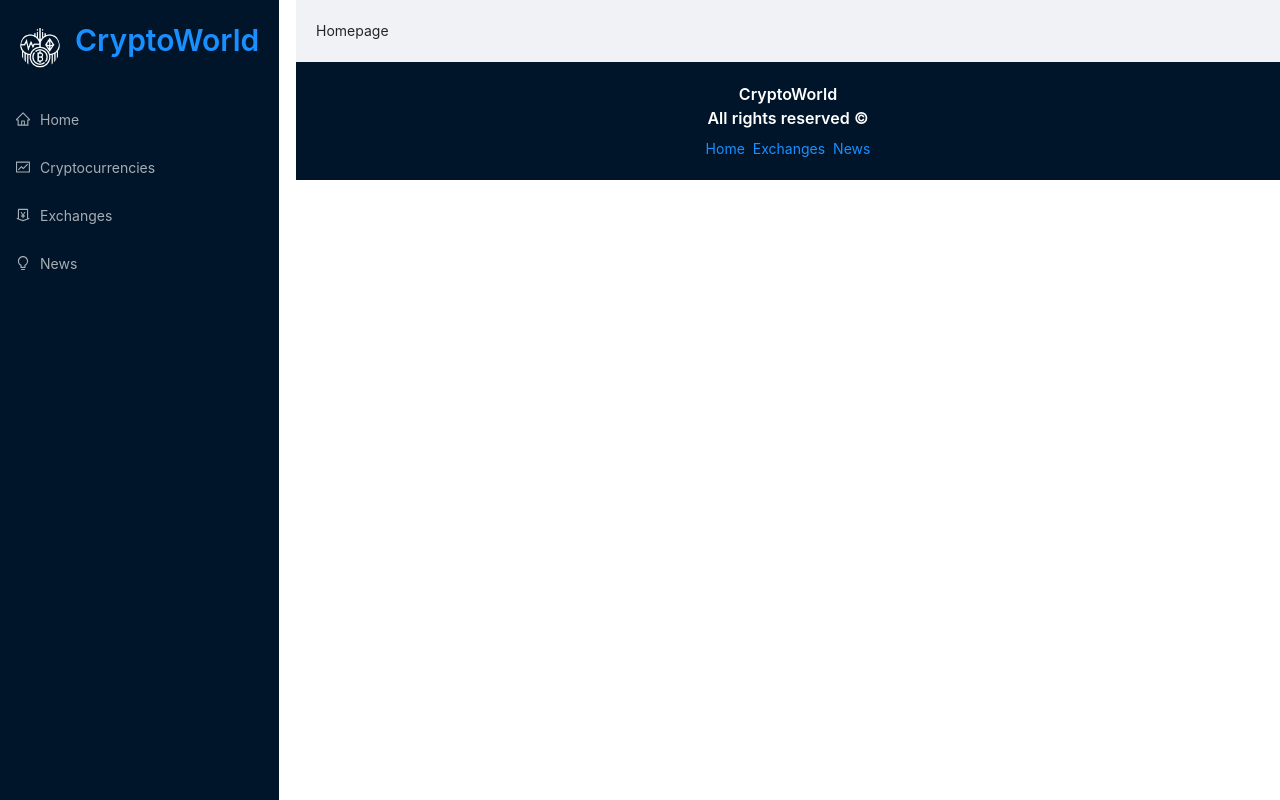
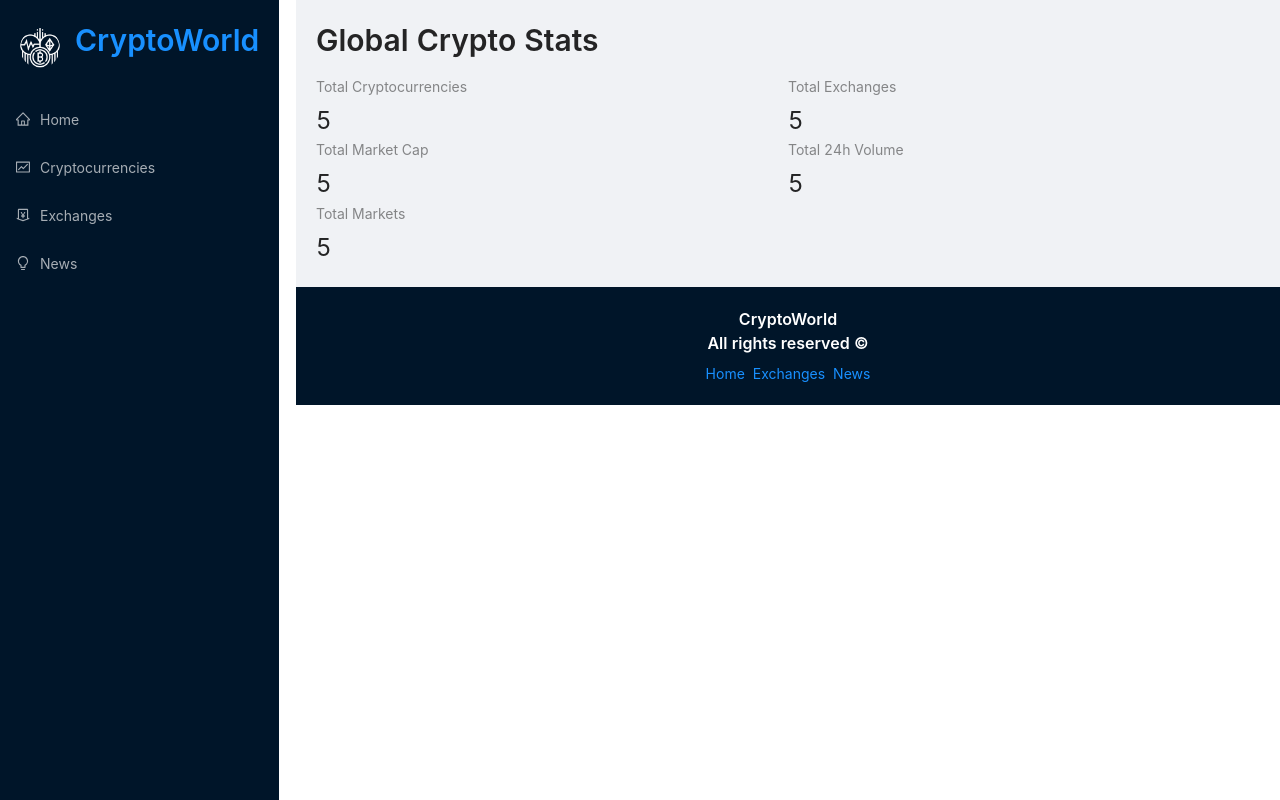
Before and after one commit to JunkPixel/crypto, a React (Create React App) app: page / in a window 1280 px wide. Built offline with nearby package versions, Linux system fonts and the light colour scheme.

Commit message:
Homepage

```diff
--- a/src/components/Homepage.jsx
+++ b/src/components/Homepage.jsx
@@ -1,7 +1,35 @@
 import React from "react";
+import milify from "millify";
+import { Typography, Row, Col, Statistic } from "antd";
+import { Link } from "react-router-dom";
+
+const { Title } = Typography;
 
 const Homepage = () => {
-  return <div>Homepage</div>;
+  return (
+    <>
+      <Title level={2} className="heading">
+        Global Crypto Stats
+      </Title>
+      <Row>
+        <Col span={12}>
+          <Statistic title="Total Cryptocurrencies" value="5" />
+        </Col>
+        <Col span={12}>
+          <Statistic title="Total Exchanges" value="5" />
+        </Col>
+        <Col span={12}>
+          <Statistic title="Total Market Cap" value="5" />
+        </Col>
+        <Col span={12}>
+          <Statistic title="Total 24h Volume" value="5" />
+        </Col>
+        <Col span={12}>
+          <Statistic title="Total Markets" value="5" />
+        </Col>
+      </Row>
+    </>
+  );
 };
 
 export default Homepage;
```
